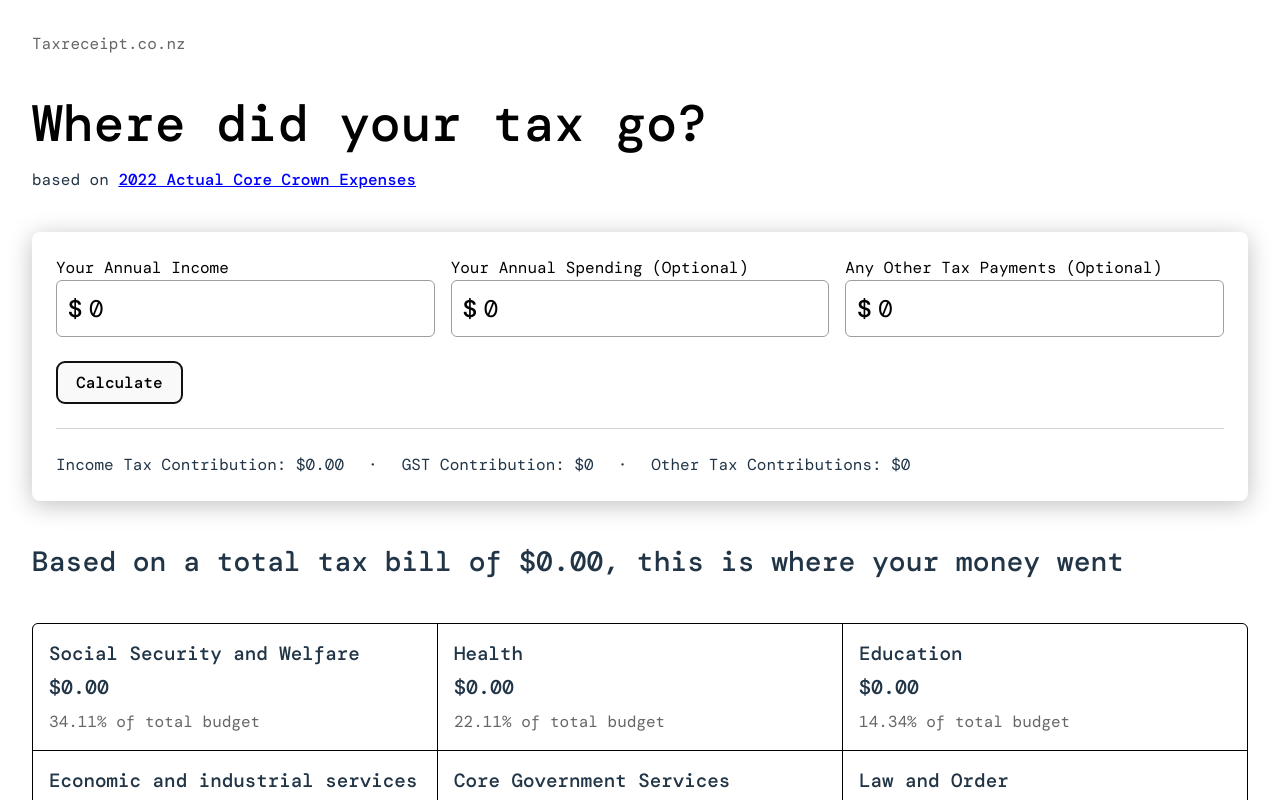
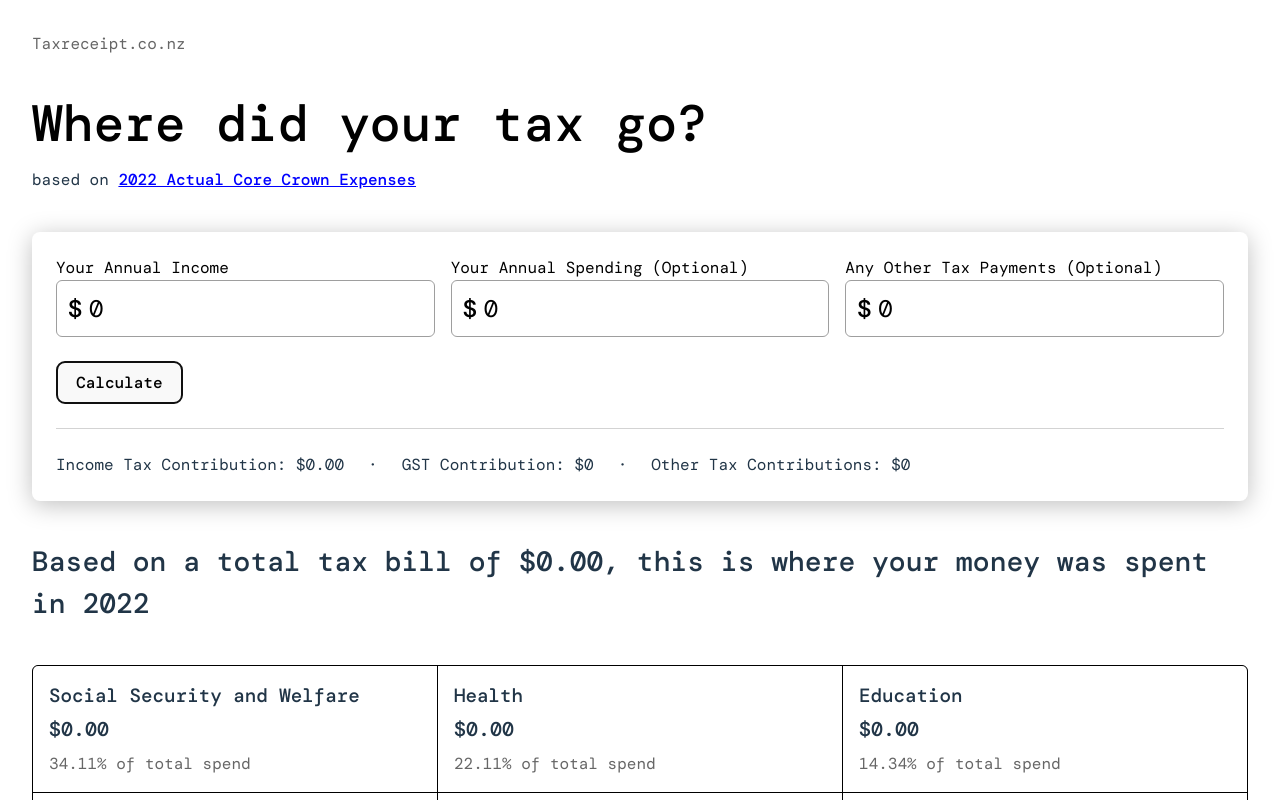
Before and after one commit to waltzaround/tax-receipts, a React (Vite) app: page / in a window 1280 px wide. Both pictures are taken after a click on the button "Calculate". Shown: the top 800 px of the page. Built offline with nearby package versions, Linux system fonts and the light colour scheme; a web font is replaced by a local one.

Commit message:
update copy

```diff
--- a/src/App.tsx
+++ b/src/App.tsx
@@ -188,7 +188,7 @@ function App() {
             <h2>
               Based on a total tax bill of{" "}
               <strong>${(total_tax * 1).toFixed(2)}</strong>, this is where your
-              money went
+              money was spent in 2022
             </h2>
           </section>
           <section className="summary" id="summary">
@@ -203,7 +203,7 @@ function App() {
                 </p>
                 <aside>
                   {((id.value / Budget.budget.totalSpend) * 100).toFixed(2)}% of
-                  total budget
+                  total spend
                 </aside>
               </div>
             ))}{" "}
@@ -223,7 +223,7 @@ function App() {
                 </p>{" "}
                 <aside>
                   {((id.value / Budget.budget.totalSpend) * 100).toFixed(2)}% of
-                  total budget
+                  total spend
                 </aside>
               </div>
               <div className="result-secondary">
@@ -239,13 +239,13 @@ function App() {
                     </p>
                     <aside>
                       {((name.value / id.value) * 100).toFixed(2)}% of
-                      department budget
+                      department spend
                     </aside>
                     <aside>
                       {((name.value / Budget.budget.totalSpend) * 100).toFixed(
                         2
                       )}
-                      % of total budget
+                      % of total spend
                     </aside>
                   </div>
                 ))}
```
